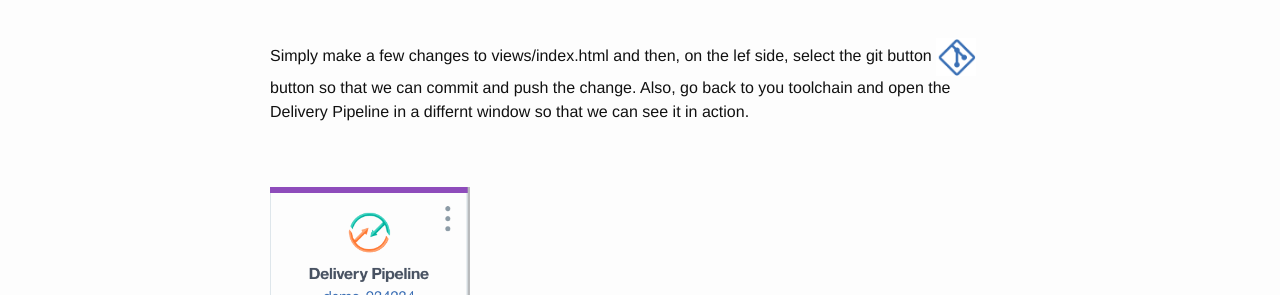
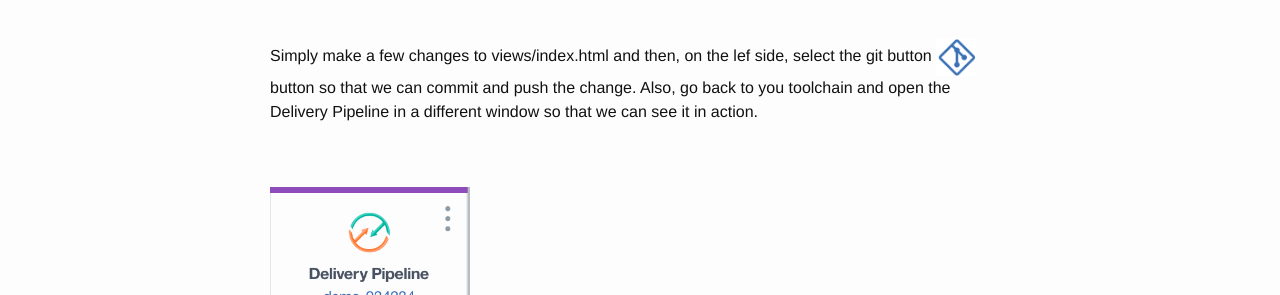
Before and after one commit to pwcremin/pwcremin.github.io, a Jekyll site: the page built from _posts/2017-03-17-learn-bluemix-devops.markdown, in a window 1280 px wide and 900 px high, scrolled down 1619 px. Shown: the part 181-476 px from the top of the window. Built offline with Jekyll 4.4.1, drawn with Linux system fonts in a browser that asks for light colours; comment, search, counter and statistics services are not loaded.

Commit message:
Update 2017-03-17-learn-bluemix-devops.markdown

```diff
--- a/_posts/2017-03-17-learn-bluemix-devops.markdown
+++ b/_posts/2017-03-17-learn-bluemix-devops.markdown
@@ -52,7 +52,7 @@
 <br>
 <br>
 
-Simply make a few changes to views/index.html and then, on the lef side, select the git button <img src="/assets/devops/git-button.png" width="40"/> button so that we can commit and push the change.  Also, go back to you toolchain and open the Delivery Pipeline in a differnt window so that we can see it in action.
+Simply make a few changes to views/index.html and then, on the lef side, select the git button <img src="/assets/devops/git-button.png" width="40"/> button so that we can commit and push the change.  Also, go back to you toolchain and open the Delivery Pipeline in a different window so that we can see it in action.
 
 <br>
 <br>
```
